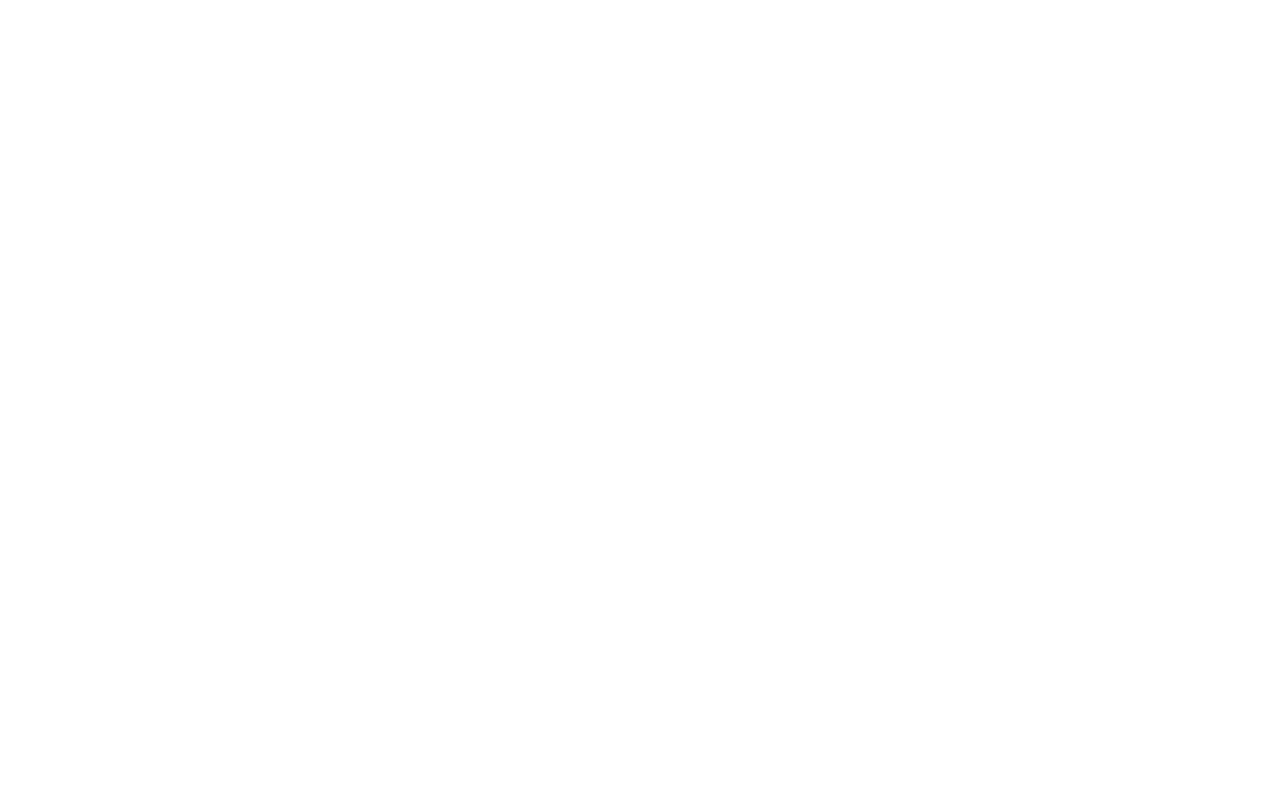
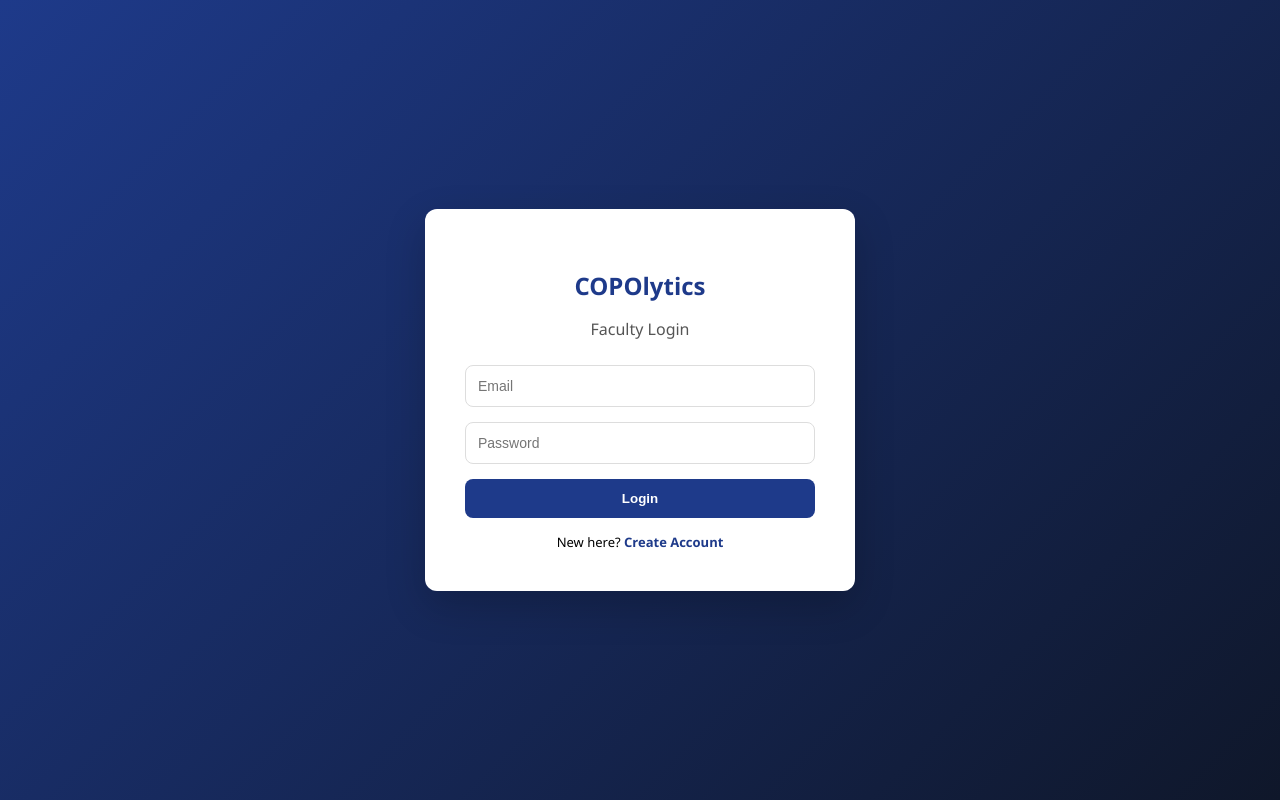
Before and after one commit to gaurav1021z/AI-NLP-CO-PO-MAPPER, a React (Create React App) app in the folder project_final/frontend/frontend-app/: page / in a window 1280 px wide. Built offline with nearby package versions, Linux system fonts and the light colour scheme; no server answers.

Commit message:
Fix React login page rendering and dashboard redirect

```diff
--- a/project_final/frontend/frontend-app/src/App.js
+++ b/project_final/frontend/frontend-app/src/App.js
@@ -1,7 +1,21 @@
 import React from "react";
+import Login from "./pages/Login";
+import Signup from "./pages/Signup";
 
 function App() {
-  return <div />;
+  const path = window.location.pathname;
+
+  if (path === "/login" || path === "/") {
+    return <Login />;
+  }
+
+  if (path === "/signup") {
+    return <Signup />;
+  }
+
+  // Existing HTML/JS application handles dashboard and other pages
+  window.location.href = "/dashboard.html";
+  return null;
 }
 
 export default App;
--- a/project_final/frontend/frontend-app/src/pages/Login.jsx
+++ b/project_final/frontend/frontend-app/src/pages/Login.jsx
@@ -84,7 +84,7 @@
 
         <div style={styles.footer}>
           New here?{" "}
-          <a href="/signup.html" style={styles.link}>
+          <a href="/signup" style={styles.link}>
             Create Account
           </a>
         </div>
```
